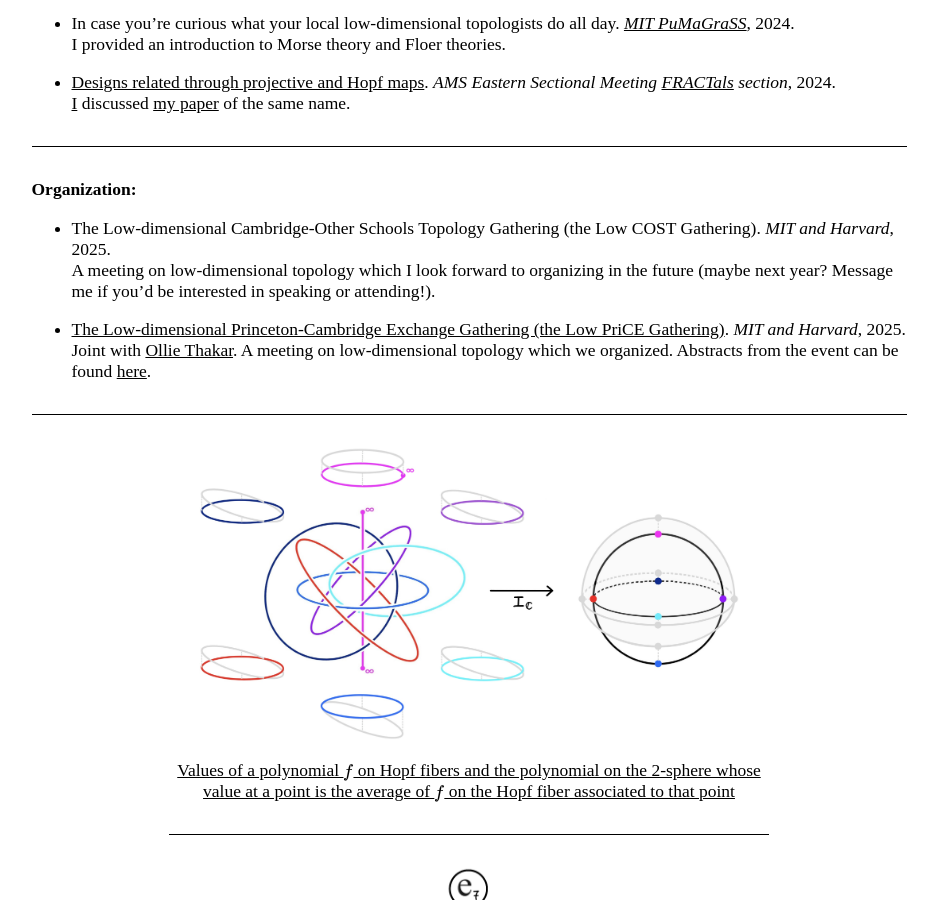
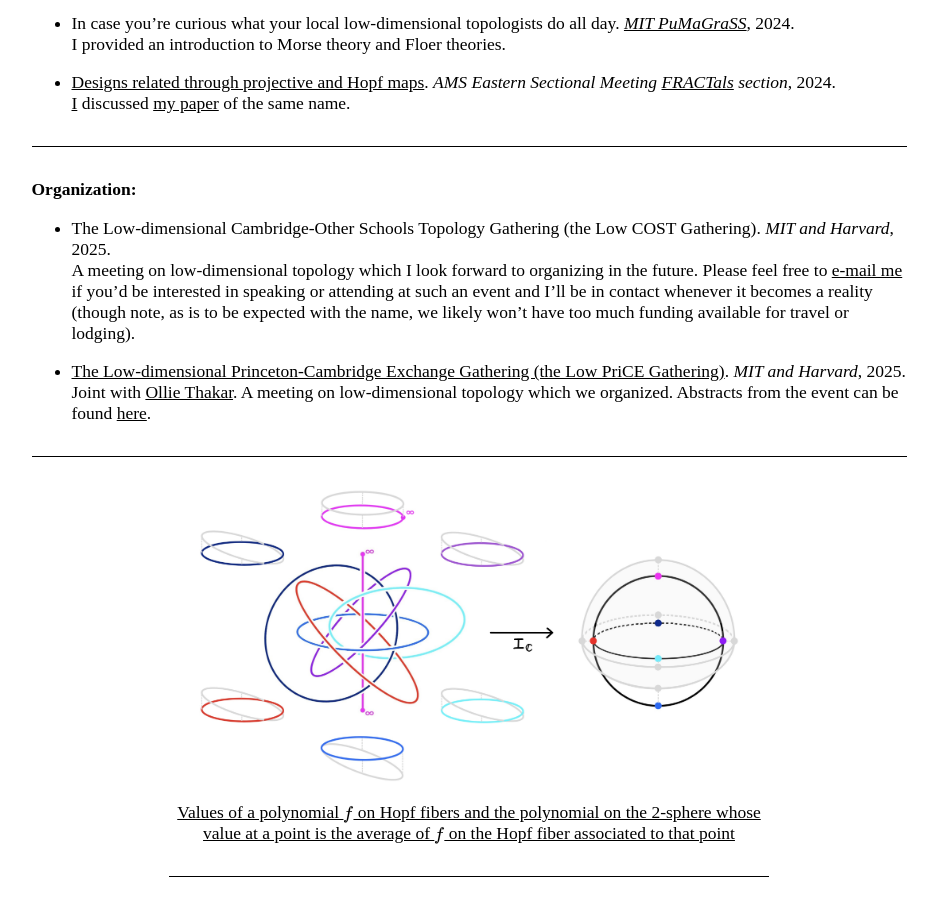
Before and after one commit to AyodejiLindblad/AyodejiLindblad.github.io, a Jekyll site: the page built from index.md, in a window 1280 px wide and 900 px high, scrolled down 1922 px. Shown: the whole window, without its empty margins (171-1109 px from the left). Built offline with Jekyll 4.4.1, drawn with Linux system fonts in a browser that asks for light colours; some web fonts are replaced.

Commit message:
Description extended

```diff
--- a/index.md
+++ b/index.md
@@ -98,7 +98,7 @@ Joint with [Enrico Colón](https://www.math.harvard.edu/people/colon-enrico/), [
 **Organization:**
 
 * The Low-dimensional Cambridge-Other Schools Topology Gathering (the Low COST Gathering). *MIT and Harvard*, 2025.
-    A meeting on low-dimensional topology which I look forward to organizing in the future (maybe next year? Message me if you'd be interested in speaking or attending!).
+    A meeting on low-dimensional topology which I look forward to organizing in the future. Please feel free to [e-mail me](mailto:my_first_name@mit.edu) if you'd be interested in speaking or attending at such an event and I'll be in contact whenever it becomes a reality (though note, as is to be expected with the name, we likely won't have too much funding available for travel or lodging).
 
 * [The Low-dimensional Princeton-Cambridge Exchange Gathering (the Low PriCE Gathering)](https://sites.google.com/view/ayodeji-lowpricegathering/home). *MIT and Harvard*, 2025.
 Joint with [Ollie Thakar](https://www.math.harvard.edu/people/thakar-ollie/).
```
